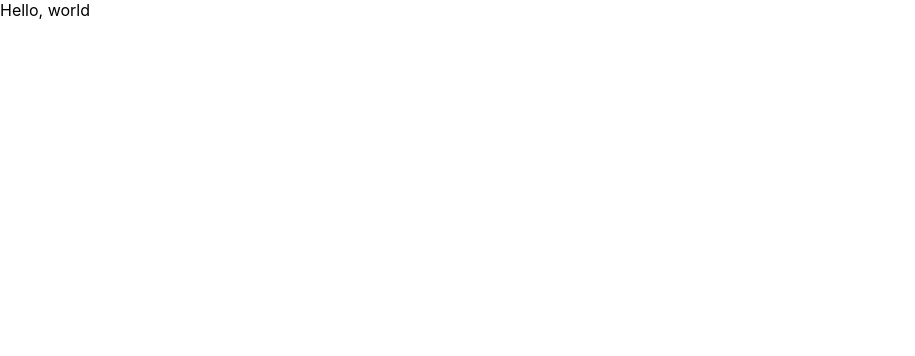
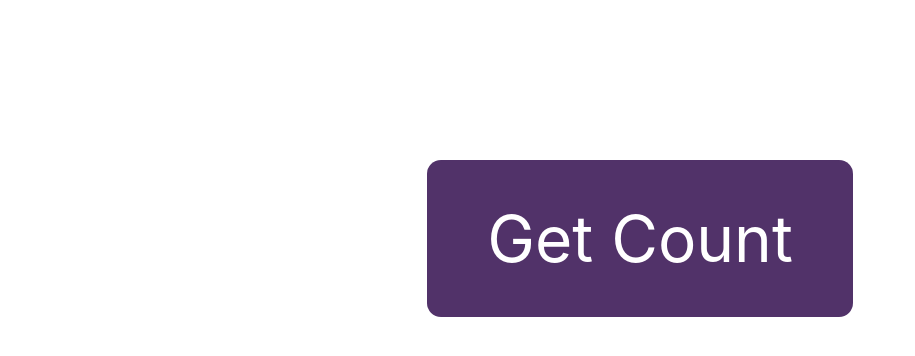
Before and after one commit to galdamez/fearless-submission, a React (Create React App) app in the folder counter-app/: page / in a window 1280 px wide. Shown: the top 356 px of the page, without its empty margins (0-915 px from the left). Built offline with nearby package versions, Linux system fonts and the light colour scheme.

Commit message:
Add count button

```diff
--- a/counter-app/src/App.css
+++ b/counter-app/src/App.css
@@ -0,0 +1,14 @@
+.app-container {
+  text-align: center;
+  margin-top: 200px;
+}
+
+.counter-button {
+  background-color: #513269;
+  color: #fff;
+  border-radius: 14px;
+  width: 300px;
+  padding: 40px 60px;
+  font-size: 4em;
+  cursor: pointer;
+}
--- a/counter-app/src/App.js
+++ b/counter-app/src/App.js
@@ -1,9 +1,10 @@
 import './App.css';
+import CounterButton from './CounterButton';
 
 function App() {
   return (
-    <div>
-      Hello, world
+    <div className="app-container">
+      <CounterButton />
     </div>
   );
 }
--- /dev/null
+++ b/counter-app/src/CounterButton.js
@@ -0,0 +1,10 @@
+import React from 'react';
+// import PropTypes from 'prop-types';
+
+export default function CounterButton() {
+  return (
+    <span className="counter-button">
+        Get Count
+    </span>
+  )
+}
```
Also changed, not shown: 1 other file (tests, documents, lock files or other folders).
